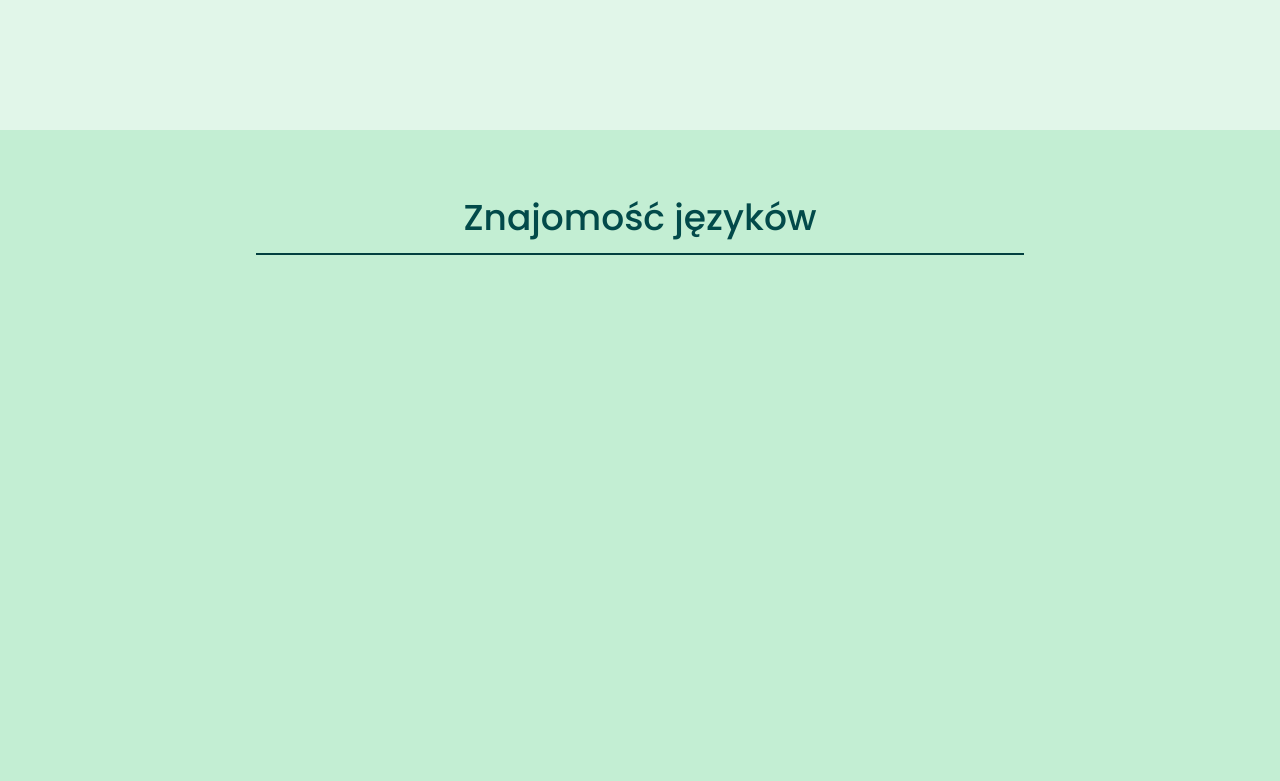
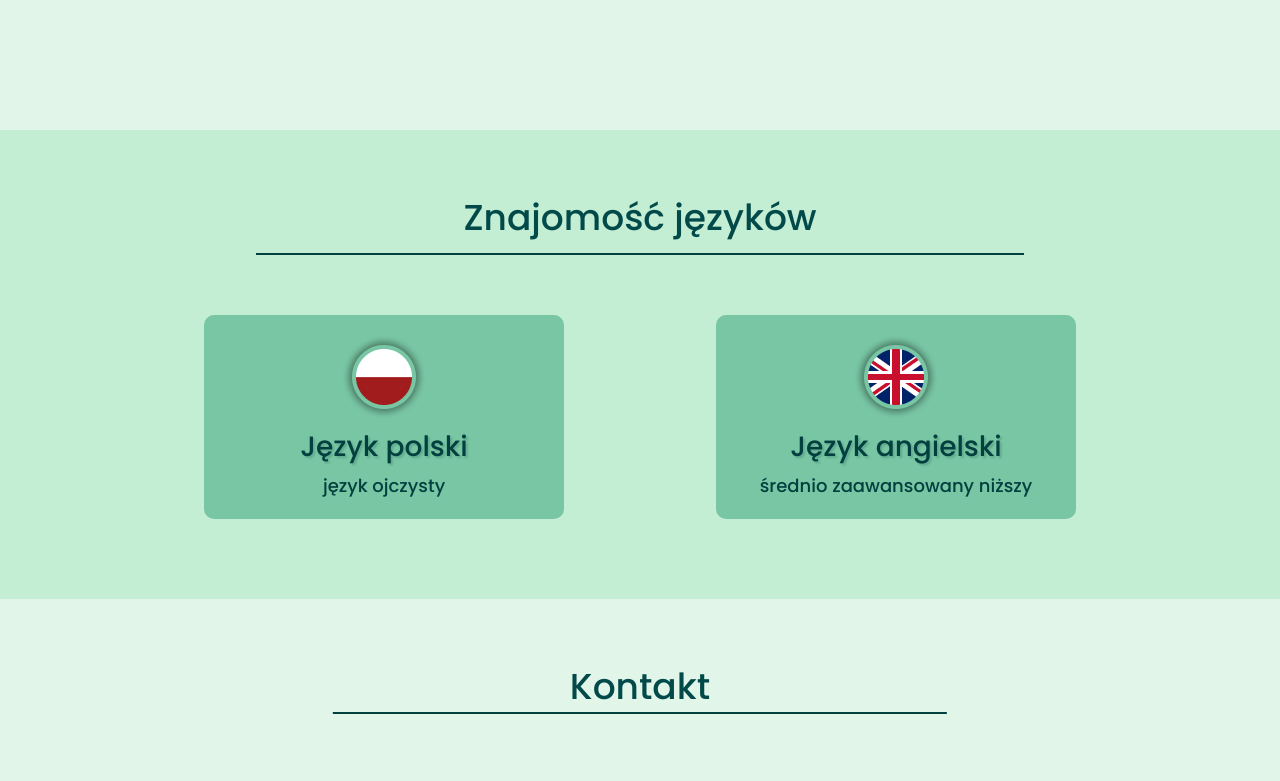
Before and after one commit to JAKUBSAJKO/project-to-cv, a React (Create React App) app: page / in a window 1280 px wide. Shown: the part 3520-4301 px from the top of the page. Built offline with nearby package versions, Linux system fonts and the light colour scheme.

Commit message:
language component v2

```diff
--- a/src/components/footer/Footer.css
+++ b/src/components/footer/Footer.css
@@ -1,6 +1,6 @@
 .footer-container {
   background: #036666;
-  width: 100vw;
+  width: 100%;
   color: #fff;
   display: flex;
   flex-direction: column;
--- a/src/components/languages/Languages.css
+++ b/src/components/languages/Languages.css
@@ -1,16 +1,10 @@
 .languages-container {
   background: hsl(142, 56%, 85%);
-  height: 100vh;
   position: relative;
-  padding: 60px 0;
+  padding: 60px 0 20px;
 }
 
-.languages-container-bg {
-  width: 80%;
-  margin: 0 auto;
-}
-
-.languages-header h2 {
+.languages-header h1 {
   position: relative;
   padding-bottom: 10px;
   text-align: center;
@@ -19,7 +13,7 @@
   color: hsl(180, 94%, 15%);
 }
 
-.languages-header h2::after {
+.languages-header h1::after {
   position: absolute;
   content: "";
   height: 2px;
@@ -29,3 +23,43 @@
   transform: translateX(-50%);
   background: #023f3f;
 }
+
+.languages-content {
+  width: 80%;
+  margin: 60px auto;
+  display: flex;
+  justify-content: space-around;
+  color: #023f3f;
+}
+
+.languages-left,
+.languages-right {
+  flex-basis: 360px;
+  background: #78c6a3;
+  border-radius: 10px;
+  text-align: center;
+}
+
+.languages-left:hover,
+.languages-right:hover {
+  box-shadow: 0 0 30px 0px #023f3f;
+}
+
+.languages-left img,
+.languages-right img {
+  padding: 20px 0 0;
+}
+
+.languages-left h2,
+.languages-right h2 {
+  font-size: 28px;
+  font-weight: 500;
+  text-shadow: 2px 2px 2px rgba(2, 64, 64, 0.2);
+}
+
+.languages-left h3,
+.languages-right h3 {
+  font-size: 18px;
+  font-weight: 500;
+  padding: 4px 0 20px;
+}
--- a/src/components/languages/Languages.js
+++ b/src/components/languages/Languages.js
@@ -1,12 +1,26 @@
 import React from "react";
 import "./Languages.css";
+import PL from "../../assets/language-pl.png";
+import ENG from "../../assets/language-eng.png";
 
 const Languages = () => {
   return (
     <div className="languages-container">
       <div className="languages-contain">
         <div className="languages-header">
-          <h2>Znajomość języków</h2>
+          <h1>Znajomość języków</h1>
+        </div>
+        <div className="languages-content">
+          <div className="languages-left">
+            <img src={PL} alt="" />
+            <h2>Język polski</h2>
+            <h3>język ojczysty</h3>
+          </div>
+          <div className="languages-right">
+            <img src={ENG} alt="" />
+            <h2>Język angielski</h2>
+            <h3>średnio zaawansowany niższy</h3>
+          </div>
         </div>
       </div>
     </div>
```
Also changed, not shown: src/assets/language-eng.png (added), src/assets/language-pl.png (added).
